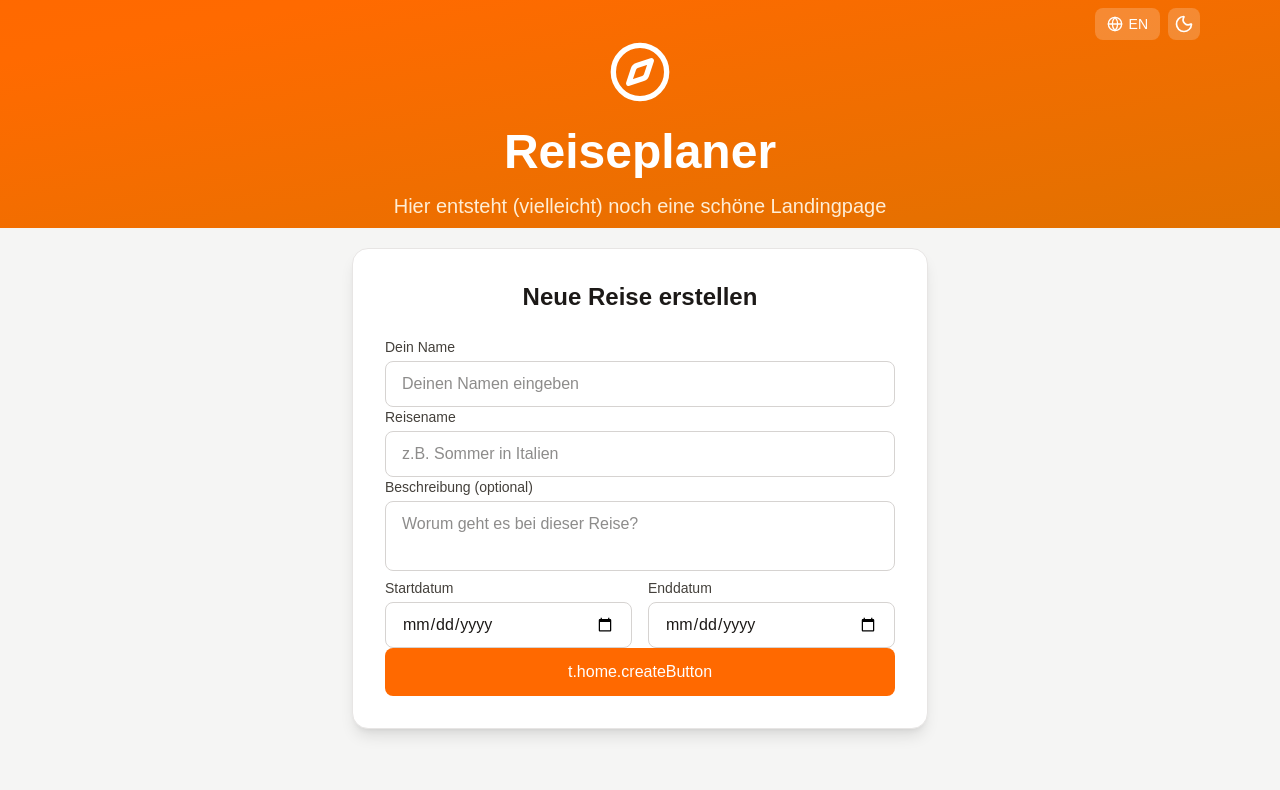
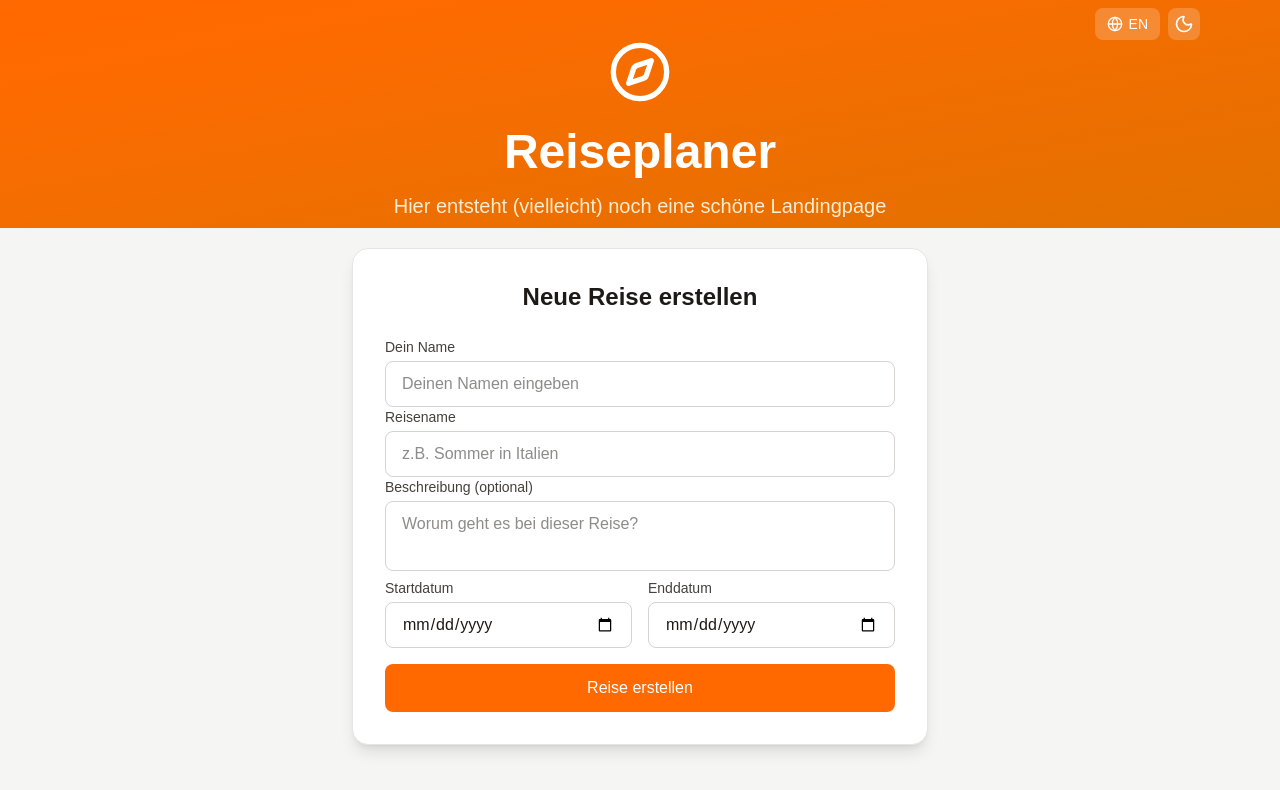
Before and after one commit to JasperPecher/tripPlanner, a Next.js app: page / in a window 1280 px wide. Shown: the top 790 px of the page. Built offline with nearby package versions, Linux system fonts and the light colour scheme.

Commit message:
fixed styling

```diff
--- a/components/CreateTripForm.tsx
+++ b/components/CreateTripForm.tsx
@@ -156,9 +156,9 @@ export function CreateTripForm() {
           <button
             type="submit"
             disabled={loading}
-            className="w-full bg-orange-500 text-white py-3 px-4 rounded-lg font-medium hover:bg-orange-600 transition disabled:opacity-50 disabled:cursor-not-allowed flex items-center justify-center gap-2"
+            className="w-full bg-orange-500 text-white py-3 px-4 mt-4 rounded-lg font-medium hover:bg-orange-600 transition disabled:opacity-50 disabled:cursor-not-allowed flex items-center justify-center gap-2"
           >
-            t.home.createButton
+            {t.home.createButton}
           </button>
         </div>
       )}
```
